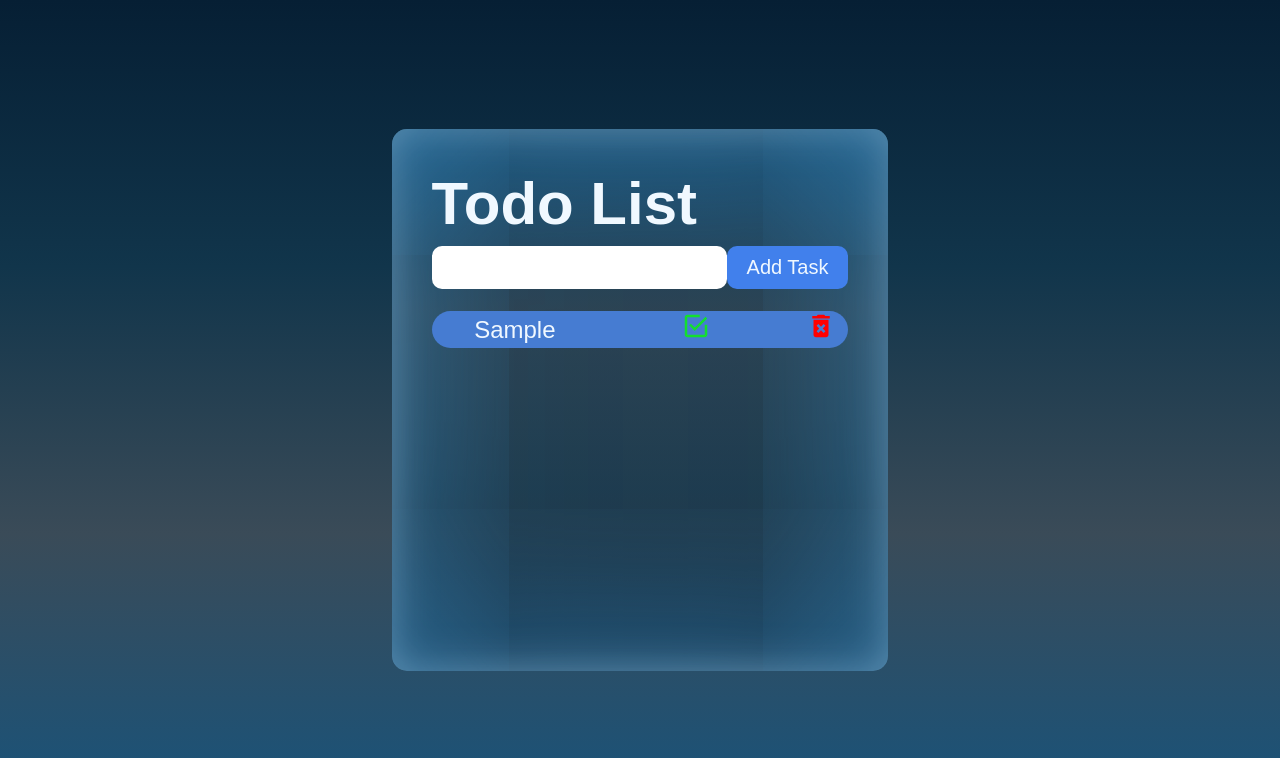
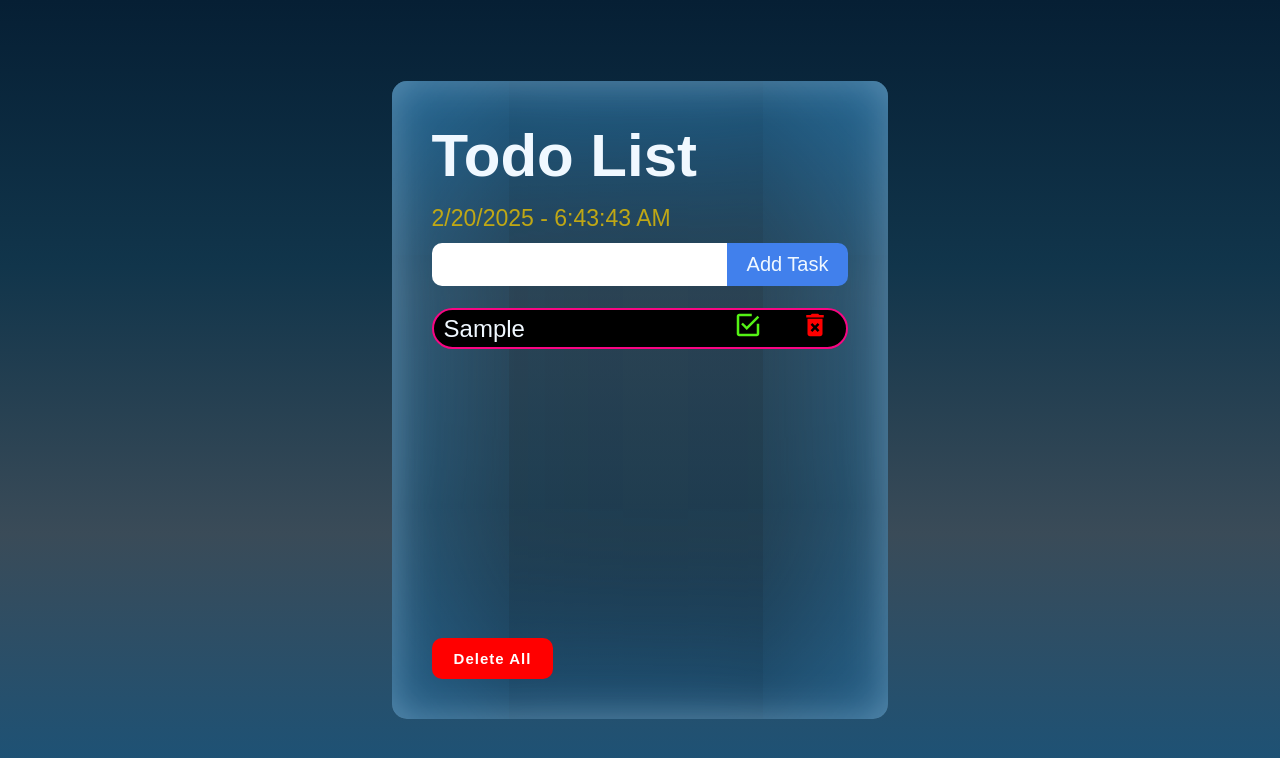
Before and after one commit to nikhil-kamboj420/React-Project-II-TODO_App, a React (Vite) app: page / in a window 1280 px wide. Both pictures are taken after typing "Sample" into the empty fields and a click on the button "Add Task". Shown: the top 758 px of the page. Built offline with nearby package versions, Linux system fonts and the light colour scheme.

Commit message:
work on styles, add delete All , or todo functionality

```diff
--- a/src/Todo.css
+++ b/src/Todo.css
@@ -10,8 +10,8 @@ html {
 
 body {
   font-family: Arial, sans-serif;
-  width: 100vw;
-  height: 100vh;
+  max-width: 100vw;
+  min-height: 100vh;
   background: linear-gradient(to bottom, #061f34, #11354b, #3a4b58, #19537a);
   display: flex;
   justify-content: center;
@@ -35,6 +35,12 @@ body {
   h1 {
     color: aliceblue;
   }
+
+  .date-time{
+    color: hsla(51, 82%, 42%, 0.981);
+    font-size: 2.3rem;
+  }
+
   .form form {
     display: flex;
     justify-content: center;
@@ -43,15 +49,18 @@ body {
       padding: 1rem;
       font-size: 2rem;
       border: none;
-      border-radius: 10px;
+      border-radius: 10px 0px 0px 10px;
       width: 100%;
       margin-right: 1rem;
+    }
+    .todo-input:focus{
+      outline: none;
     }
     .todo-btn {
       padding: 1rem 2rem;
       font-size: 2rem;
       border: none;
-      border-radius: 10px;
+      border-radius: 0px 10px 10px 0px;
       background-color: hsl(218, 82%, 59%);
       color: aliceblue;
       cursor: pointer;
@@ -61,42 +70,52 @@ body {
   .myUnOrderList {
     min-height: 40vh;
 
-  ul{
+    ul {
       list-style: none;
-    margin-top: 2.2rem ;
+      margin-top: 2.2rem;
 
-
-    .todo-item{
+      .todo-item {
         margin-top: 2rem;
-        background-color: rgb(70, 124, 210);
-        gap: 4rem;
-        display: flex;
+        background-color: #000000;
+        border: 2px solid rgb(248, 6, 131);
+        gap: 2rem;
+        display: grid;
+        grid-template-columns: 3fr .5fr .5fr;
         justify-content: space-around;
         border-radius: 3rem;
         align-items: center;
 
-        span:nth-of-type(1){
-            font-size: .6em;
+        span:nth-of-type(1) {
+          padding-left: 1rem;
+          font-size: 0.6em;
           color: aliceblue;
         }
-        span:nth-of-type(2){
-            color: #13df2e;
+        span:nth-of-type(2) {
+          color: rgba(84, 243, 21, 0.996);
           font-size: 3rem;
           width: 0;
           font-weight: 900;
-            background-color: rgb(158, 164, 170);
         }
-        span:nth-of-type(3){
+        span:nth-of-type(3) {
           color: red;
           font-size: 3rem;
           font-weight: 900;
-            background-color: rgb(158, 164, 170);
           width: 0;
           border-radius: 3rem;
         }
-
       }
     }
   }
 
+  .delete-All-btn{
+    color: rgb(255, 253, 253);
+    background-color: red;
+    border: none;
+    outline: none;
+    padding: 1.2rem 2.2rem;
+    font-size: 1.5rem;
+    font-weight: 700;
+    letter-spacing: .1rem;
+    border-radius: 10px 10px ;
   }
+}
--- a/src/Todo.jsx
+++ b/src/Todo.jsx
@@ -1,12 +1,13 @@
 
 import "./Todo.css";
-import { useState } from "react";
+import { useEffect, useState } from "react";
 import { IoMdCheckboxOutline } from "react-icons/io";
 import { MdDeleteForever } from "react-icons/md";
 
 export const Todo = () => {
     const [inputValue, setInputValue] = useState("");
     const[task,setTask]=useState([]);
+    const[dateTime, setDateTime]=useState("");
     const handleInputChange = (value) => {
         setInputValue(value);
     };
@@ -23,10 +24,34 @@ export const Todo = () => {
         setInputValue("");
     };
 
+    useEffect(() => {
+        const interval = setInterval(() => {
+            let now = new Date();
+            let formattedDate = now.toLocaleDateString();
+            let time = new Date().toLocaleTimeString();
+            setDateTime(()=> `${formattedDate} - ${time}`) ;
+
+        }, 1000);
+        return () => clearInterval(interval);
+    },[]);
+
+
+    const handleDeleteTodo = (curTask)=>{
+        let updatedTask = task.filter((task) => task !== curTask);
+        setTask(updatedTask);
+
+    }
+
+    const handleDeleteAll= ()=>{
+        setTask([]);
+    }
+
+
     return (
         <section className="todo-container">
             <header>
                 <h1>Todo List</h1>
+                <span className="date-time">{dateTime}</span>
             </header>
             <section className="form">
                 <form onSubmit={handleFormSubmit}>
@@ -47,12 +72,13 @@ export const Todo = () => {
                             return <li key={index} className="todo-item">
                                 <span>{curTask}</span>
                                 <span><IoMdCheckboxOutline/></span>
-                                <span><MdDeleteForever /></span>
+                                <span onClick={()=>handleDeleteTodo(curTask)}><MdDeleteForever /></span>
                             </li>
                         })
                     }
                 </ul>
             </section>
+            <button className="delete-All-btn" onClick={handleDeleteAll}>Delete All</button>
         </section>
     );
 };
```
Lines whose indentation alone changed are shown as unchanged.
